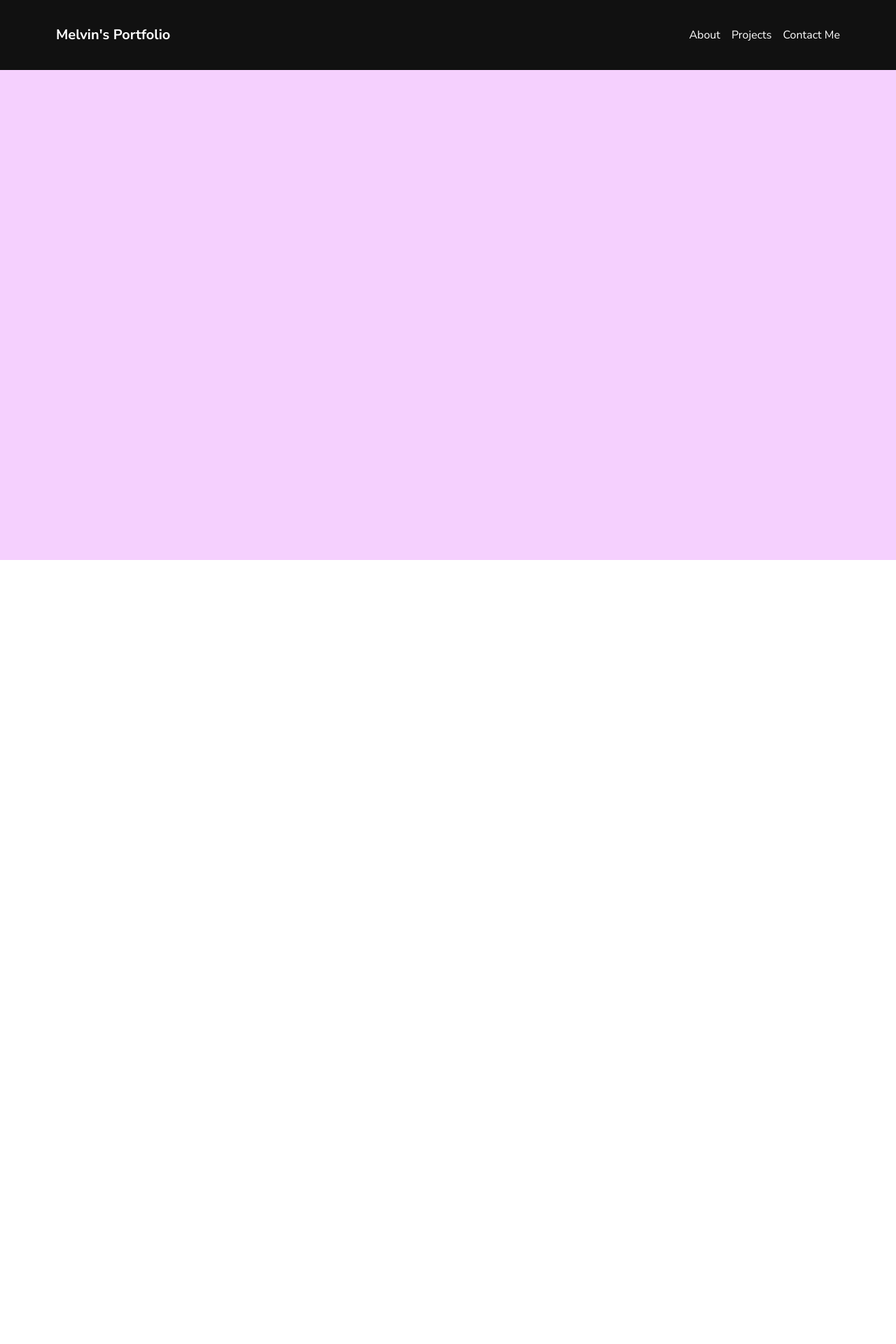
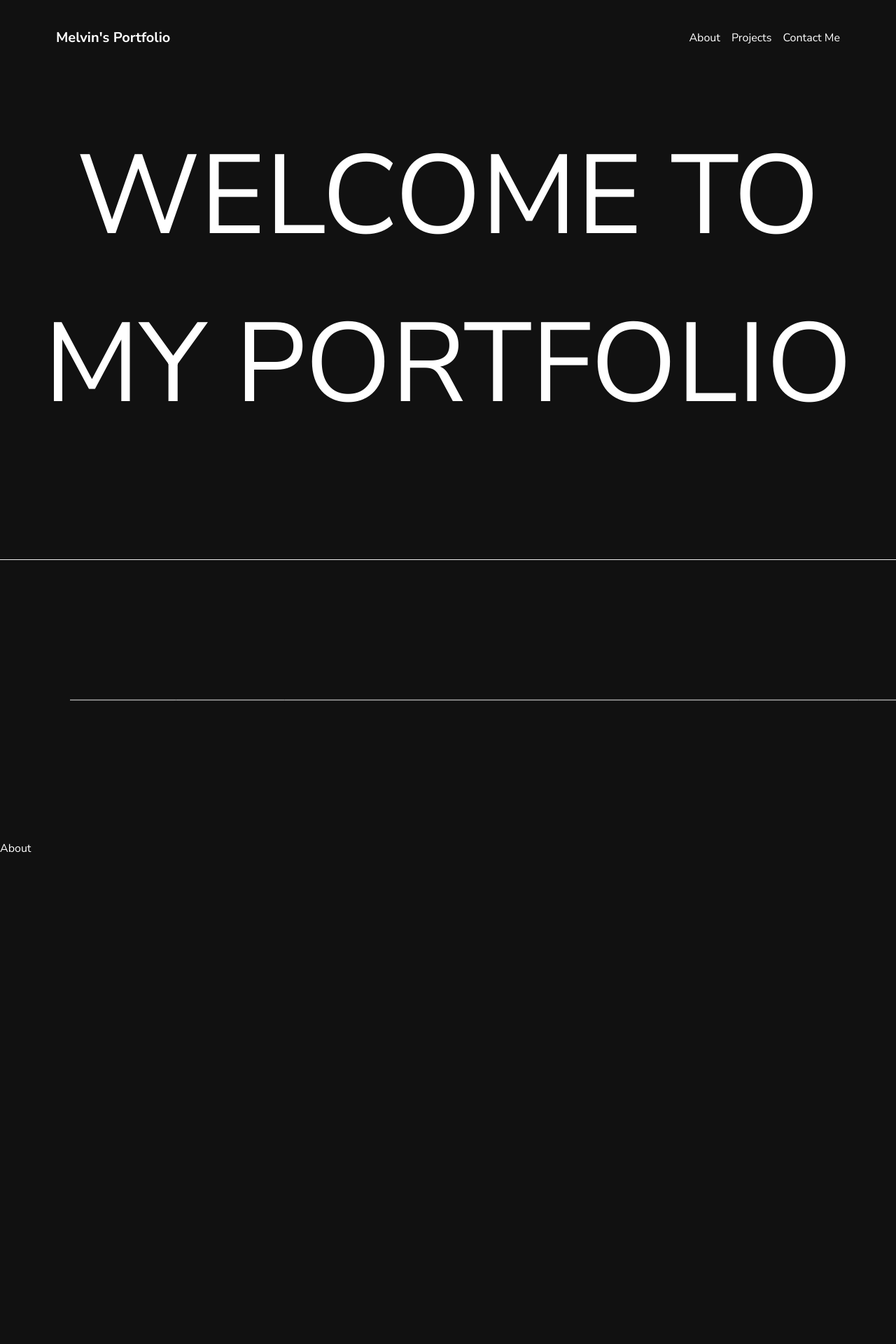
Before and after one commit to MelvinYG/Portfolio-FullStack, a React (Vite) app in the folder Frontend/: page / in a window 1280 px wide. Shown: the top 1920 px of the page at 70% size. Before the commit the page ends 800 px from the top, so only its background shows below. Built offline with nearby package versions, Linux system fonts and the light colour scheme.

Commit message:
feat : Hero,string and Experience title done

```diff
--- a/Frontend/src/App.jsx
+++ b/Frontend/src/App.jsx
@@ -1,22 +1,17 @@
-import { useGSAP } from "@gsap/react";
-import gsap from "gsap";
 import NavBar from "./components/navBar/navBar";
 import Hero from "./components/hero/hero";
+import About from "./components/about/about";
+import Experience from "./components/experience/experience";
+import String from "./components/string/string";
 
 const App = () => {
-
-  useGSAP(() => {
-    gsap.to('.box',{
-      x: 500,
-      delay: 2,
-      duration: 4
-    })
-  })
-
   return (
     <div className="w-full min-h-screen bg-[#111] overflow-x-hidden">
       <NavBar/>
       <Hero/>
+      <String/>
+      <About/>
+      <Experience />
     </div>
   )
 };
--- /dev/null
+++ b/Frontend/src/components/about/about.jsx
@@ -0,0 +1,9 @@
+const About = () => {
+  return (
+    <div className="bg-[#111] w-full h-screen border-b border-[#eee]">
+      About
+    </div>
+  )
+};
+
+export default About;
--- /dev/null
+++ b/Frontend/src/components/experience/experience.jsx
@@ -0,0 +1,11 @@
+import ExperienceTitle from "./experienceTitle/experienceTitle";
+
+const Experience = () => {
+  return (
+    <div className="min-h-screen bg-[#111]">
+      <ExperienceTitle />
+    </div>
+  )
+};
+
+export default Experience;
--- /dev/null
+++ b/Frontend/src/components/experience/experienceTitle/experienceTitle.jsx
@@ -0,0 +1,28 @@
+import { useGSAP } from "@gsap/react";
+import gsap from "gsap";
+import { ScrollTrigger } from "gsap/ScrollTrigger";
+
+gsap.registerPlugin(ScrollTrigger);
+
+const ExperienceTitle = () => {
+    useGSAP(() => {
+        gsap.to('.exp-title h1', {
+            x: "-90%",
+            scrollTrigger: {
+                trigger: ".exp-title",
+                start: "top 10%",
+                end: "top -100%",
+                scrub: 2,
+                pin: true,
+            }
+        });
+    });
+
+    return (
+        <div className="exp-title uppercase h-[600px] bg-blue-300">
+            <h1 className="text-[450px] px-20">Experience</h1>
+        </div>
+    );
+};
+
+export default ExperienceTitle;
--- a/Frontend/src/components/hero/hero.jsx
+++ b/Frontend/src/components/hero/hero.jsx
@@ -1,7 +1,48 @@
+import { useEffect } from "react";
+import gsap from "gsap";
+
 const Hero = () => {
+
+  useEffect(() => {
+    const h1First = document.querySelector('.h1First');
+    const h1Second = document.querySelector('.h1Second');
+
+    const h1FText = h1First.textContent;
+    const h1SText = h1Second.textContent;
+
+    var h1FClutter = "";
+    var h1SClutter = "";
+
+    h1FText.split('').forEach((elem) => {
+      h1FClutter += `<span>${elem}</span>`;
+    });
+    h1SText.split('').forEach((elem) => {
+      h1SClutter += `<span>${elem}</span>`;
+    });
+
+    h1First.innerHTML = h1FClutter;
+    h1Second.innerHTML = h1SClutter;
+
+    const tl = gsap.timeline();
+    tl.from('.h1First>span', {
+      y: -10,
+      opacity: 0,
+      delay: 0.5,
+      duration: 0.7,
+      stagger: 0.2
+    });
+    tl.from('.h1Second>span',{
+      y: -10,
+      opacity: 0,
+      duration: 0.7,
+      stagger: 0.2
+    })
+  }, []);
+
   return (
-    <div className="hero h-[calc(100vh-100px)] bg-fuchsia-200">
-
+    <div className="hero h-screen flex flex-col justify-center uppercase text-[160px] text-center border-b border-[#eee]">
+      <h1 className="h1First">Welcome to</h1>
+      <h1 className="h1Second">My Portfolio</h1>
     </div>
   )
 };
--- a/Frontend/src/components/navBar/navBar.css
+++ b/Frontend/src/components/navBar/navBar.css
@@ -1,3 +1,11 @@
+.navBar{
+    position: fixed;
+    top: 0;
+    width: 100%;
+    z-index: 50;
+    background-color: #111;
+}
+
 .menu > div{
     cursor: pointer;
 }
--- a/Frontend/src/components/navBar/navBar.jsx
+++ b/Frontend/src/components/navBar/navBar.jsx
@@ -21,10 +21,11 @@ const NavBar = () => {
           duration: 1,
           stagger: 0.3
       });
-    })
+  },[]);
 
   return (
-    <div ref={navRef} className="h-[100px] flex items-center justify-between px-20 py-10">
+    <div className="h-[100px] navBar">
+      <div ref={navRef} className="flex items-center justify-between px-20 py-10">
         <div className="logo font-bold text-xl">Melvin&apos;s Portfolio</div>
         <div className="menu flex justify-center items-center gap-4">
           <div className="about">About</div>
@@ -32,6 +33,7 @@ const NavBar = () => {
           <div className="contact">Contact Me</div>
         </div>
       </div>
+    </div>
   )
 };
 
--- /dev/null
+++ b/Frontend/src/components/string/string.jsx
@@ -0,0 +1,39 @@
+import gsap from "gsap";
+
+const String = () => {
+
+    const initPath = 'M 100 200 Q 700 200 1400 200';
+
+    const handleString = (dets) => {
+        const container = dets.currentTarget;
+        const boundingRect = container.getBoundingClientRect();
+
+        const newX = dets.clientX - boundingRect.left;
+        const newY = dets.clientY - boundingRect.top;
+
+        gsap.to('svg path', {
+            attr: { d: `M 100 200 Q ${200 + newX} ${200 + (newY - boundingRect.height / 2)} 1400 200` },
+            duration: 0.5,
+            ease: "power2.out",
+        });
+    }
+
+    const handleStringLeave = () => {
+        gsap.to('svg path', {
+            attr: {d : initPath},
+            duration: 1,
+            ease: "elastic.out(1,0.2)"
+        })
+    }
+
+    return (
+        <div className="" onMouseMove={(dets) => handleString(dets)} onMouseLeave={() => handleStringLeave()}>
+            <svg width="100%" height="400px">
+                <path d="M 100 200 Q 700 200 1400 200" stroke="#eee" fill="transparent" />
+            </svg>
+
+        </div>
+    )
+};
+
+export default String;
```
Lines whose indentation alone changed are shown as unchanged.
